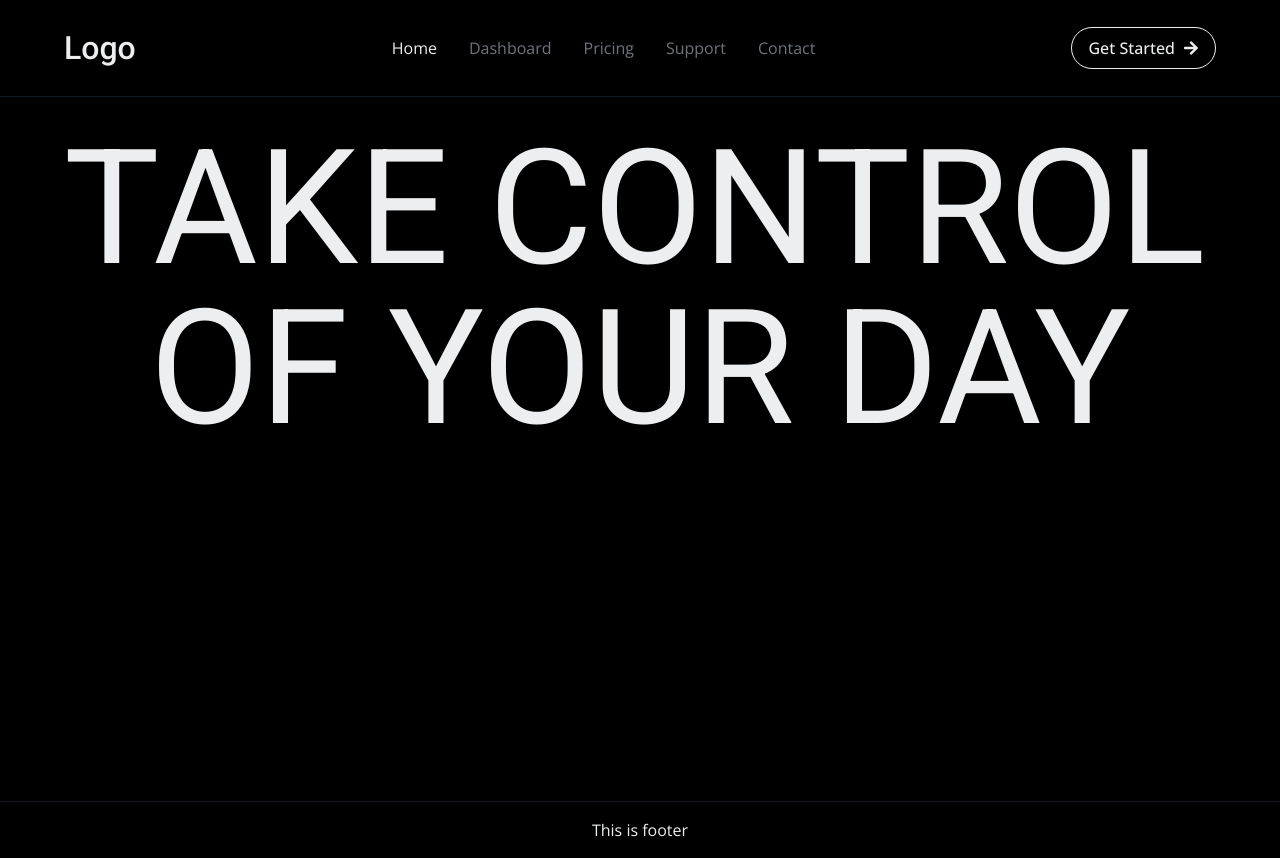
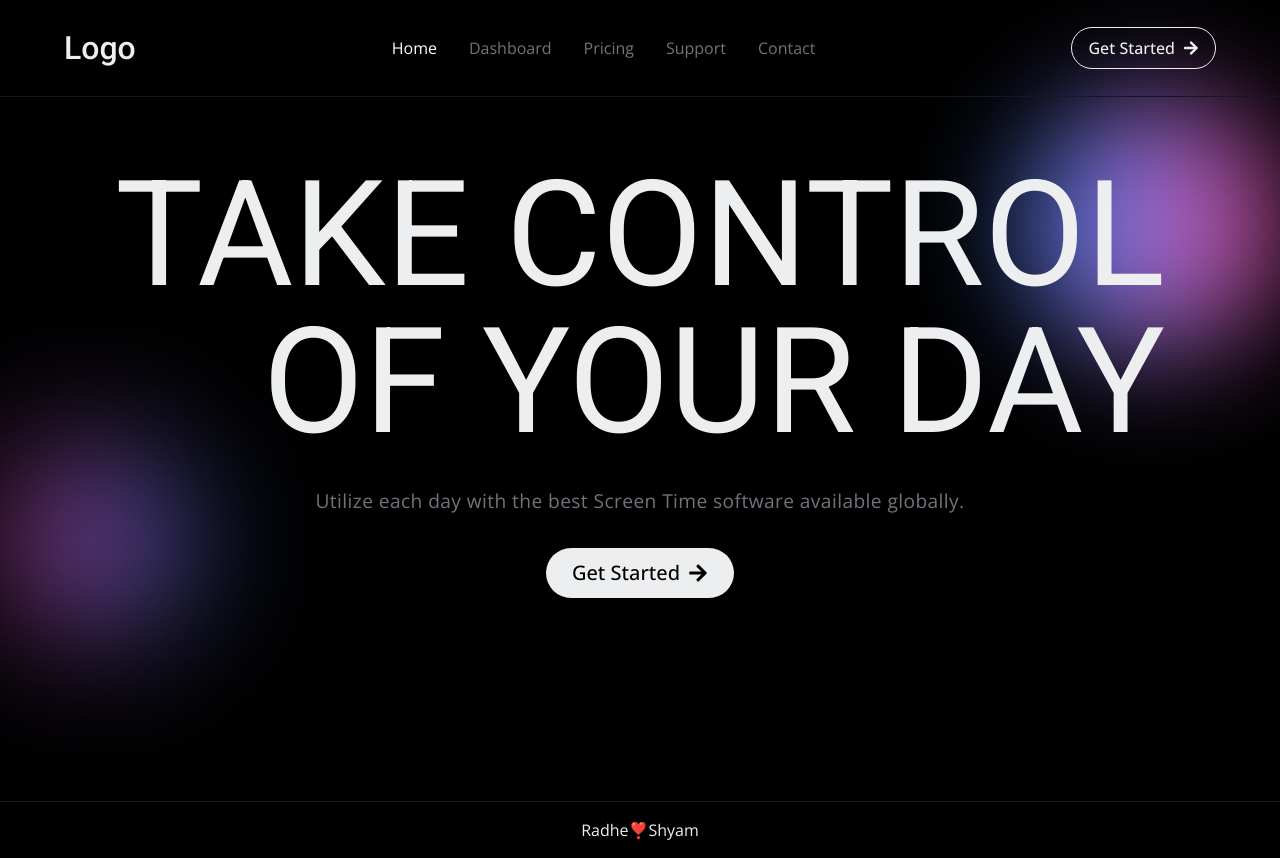
Before and after one commit to RahulMj21/tuneup, a Next.js app: page / in a window 1280 px wide. Built offline with nearby package versions, Linux system fonts and the light colour scheme.

Commit message:
feat: added home page heading

```diff
--- a/src/app/globals.css
+++ b/src/app/globals.css
@@ -10,8 +10,9 @@
     --color-light-2: #eceef0;
     --color-gray-1: #6f747b;
     --color-gray-2: #53575d;
-    --color-pink-1: #ec515c;
-    --color-pink-2: #e25a63;
+    --color-error-1: #ec515c;
+    --color-error-2: #e25a63;
+    --color-blue-1: #3b82f6;
 
     /* font-weight */
     --light: 300;
@@ -59,9 +60,28 @@ h5 {
     font-weight: var(--medium);
 }
 
+p {
+    font-family: var(--font-open-sans);
+    color: var(--color-gray-1);
+    letter-spacing: 0.4px;
+}
+
+::-webkit-scrollbar {
+    width: 0.625rem;
+}
+
+::-webkit-scrollbar-track {
+    background: var(--color-dark-2);
+}
+
+::-webkit-scrollbar-thumb {
+    background: var(--color-gray-2);
+    border-radius: 0.5rem;
+}
+
 @layer components {
     .focus-style {
-        @apply outline-none ring-2 ring-pink-500 ring-opacity-50;
+        @apply outline-none ring-4 ring-pink-500 ring-opacity-50;
     }
 }
 
@@ -71,7 +91,7 @@ h5 {
 }
 
 .btn {
-    @apply flex items-center gap-2 px-4 py-2 transform duration-200 rounded-3xl bg-color-light-2 text-color-dark-1 font-medium border-2 border-transparent whitespace-nowrap focus-visible:focus-style hover:shadow-lg active:scale-[0.98];
+    @apply flex items-center gap-2 px-4 py-2 transform duration-200 rounded-full bg-color-light-2 text-color-dark-1 font-medium border-2 border-transparent whitespace-nowrap focus-visible:focus-style hover:shadow-lg active:scale-[0.98];
 }
 .btn-hollow {
     @apply bg-transparent text-color-light-2 border-current border-[1.5px] border-opacity-50;
@@ -83,5 +103,5 @@ h5 {
 
 /* home page */
 .hero-heading {
-    @apply text-[10rem] leading-[10rem] font-normal;
+    @apply text-[11.5vw] leading-[11.5vw] font-normal whitespace-nowrap;
 }
--- a/src/app/layout.tsx
+++ b/src/app/layout.tsx
@@ -1,18 +1,20 @@
 import "@/app/globals.css";
 import Footer from "@/components/navigation/Footer";
 import Header from "@/components/navigation/Header";
+import { Open_Sans, Roboto } from "next/font/google";
 import { ReactNode } from "react";
-import { Roboto, Open_Sans } from "next/font/google";
 
 const roboto = Roboto({
     weight: ["300", "400", "500", "700"],
     subsets: ["latin"],
     variable: "--font-roboto",
+    display: "swap",
 });
-const openSans = Open_Sans({
+const open_sans = Open_Sans({
     weight: ["400", "500", "600", "700"],
     subsets: ["latin"],
     variable: "--font-open-sans",
+    display: "swap",
 });
 
 export const metadata = {
@@ -26,9 +28,9 @@ interface Props {
 
 const BaseLayout = ({ children }: Props) => {
     return (
-        <html lang="en" className={`${roboto.variable} ${openSans.variable}`}>
+        <html lang="en" className={`${roboto.variable} ${open_sans.variable}`}>
             <body>
-                <div className="min-h-screen">
+                <div className="min-h-screen w-full overflow-x-hidden">
                     <Header />
                     <main className="min-h-[calc(100vh-6rem)]">{children}</main>
                     <Footer />
--- a/src/app/page.tsx
+++ b/src/app/page.tsx
@@ -1,9 +1,28 @@
+import Link from "next/link";
+import { FaArrowRight } from "react-icons/fa";
+
 const HomePage = () => {
     return (
-        <section title="Hero" className="w-full">
-            <div className="custom-container h-full py-8">
-                <h1 className="hero-heading">TAKE CONTROL</h1>
-                <h1 className="hero-heading text-center">OF YOUR DAY</h1>
+        <section title="Home" className="relative w-full py-16 ">
+            <div className="absolute right-0 top-0 -z-40 h-[20vw] w-[20vw] bg-gradient-to-r from-color-blue-1 to-pink-500 blur-[4.5vw] rounded-full" />
+            <div className="absolute left-0 bottom-[2rem] -z-40 h-[14vw] w-[14vw] bg-gradient-to-r  from-pink-700 to-color-blue-1 blur-[5.5vw] rounded-full" />
+            <div className="w-full custom-container gap-8 flex flex-col items-center">
+                <div>
+                    <h1 className="hero-heading">TAKE CONTROL</h1>
+                    <h1 className="hero-heading text-right">OF YOUR DAY</h1>
+                </div>
+                <p className="text-[1.2rem]">
+                    Utilize each day with the best Screen Time software
+                    available globally.
+                </p>
+                <Link
+                    href="/"
+                    className="btn group text-[1.25rem]"
+                    style={{ paddingInline: "1.5rem" }}
+                >
+                    Get Started
+                    <FaArrowRight className="custom-button-svg" />
+                </Link>
             </div>
         </section>
     );
--- a/src/components/navigation/Footer.tsx
+++ b/src/components/navigation/Footer.tsx
@@ -1,10 +1,17 @@
+"use client";
+import { usePathname } from "next/navigation";
+
 const Footer = () => {
-    return (
+    const path = usePathname();
+
+    return path !== "/dashboard" ? (
         <footer className="border-t border-gray-900">
             <div className="custom-container flex justify-center p-4">
-                This is footer
+                Radhe❣️Shyam
             </div>
         </footer>
+    ) : (
+        <></>
     );
 };
 
--- a/src/components/navigation/Header.tsx
+++ b/src/components/navigation/Header.tsx
@@ -5,7 +5,7 @@ import Link from "next/link";
 
 const Header = () => {
     return (
-        <header className="border-b border-gray-900">
+        <header title="header" className="border-b border-gray-900">
             <div className="custom-container flex items-center justify-between gap-8 h-[6rem]">
                 <Logo />
                 <Navbar />
--- a/src/components/navigation/Navbar.tsx
+++ b/src/components/navigation/Navbar.tsx
@@ -31,9 +31,9 @@ const Navbar = () => {
                     key={text}
                     href={href}
                     onMouseOver={handleMouseOver}
-                    className={`px-4 py-1 rounded-sm hover:text-color-light-2 transition-none ${
+                    className={`relative px-4 py-1 rounded-sm hover:text-color-light-2 transition-none ${
                         path === href
-                            ? "text-color-light-2"
+                            ? "text-color-light-1"
                             : "text-color-gray-1"
                     }`}
                 >
--- a/tailwind.config.js
+++ b/tailwind.config.js
@@ -23,6 +23,7 @@ module.exports = {
                 "color-gray-2": "var(--color-gray-2)",
                 "color-pink-1": "var(--color-pink-1)",
                 "color-pink-2": "var(--color-pink-2)",
+                "color-blue-1": "var(--color-blue-1)",
             },
             fontWeight: {
                 light: "var(--light)",
```
